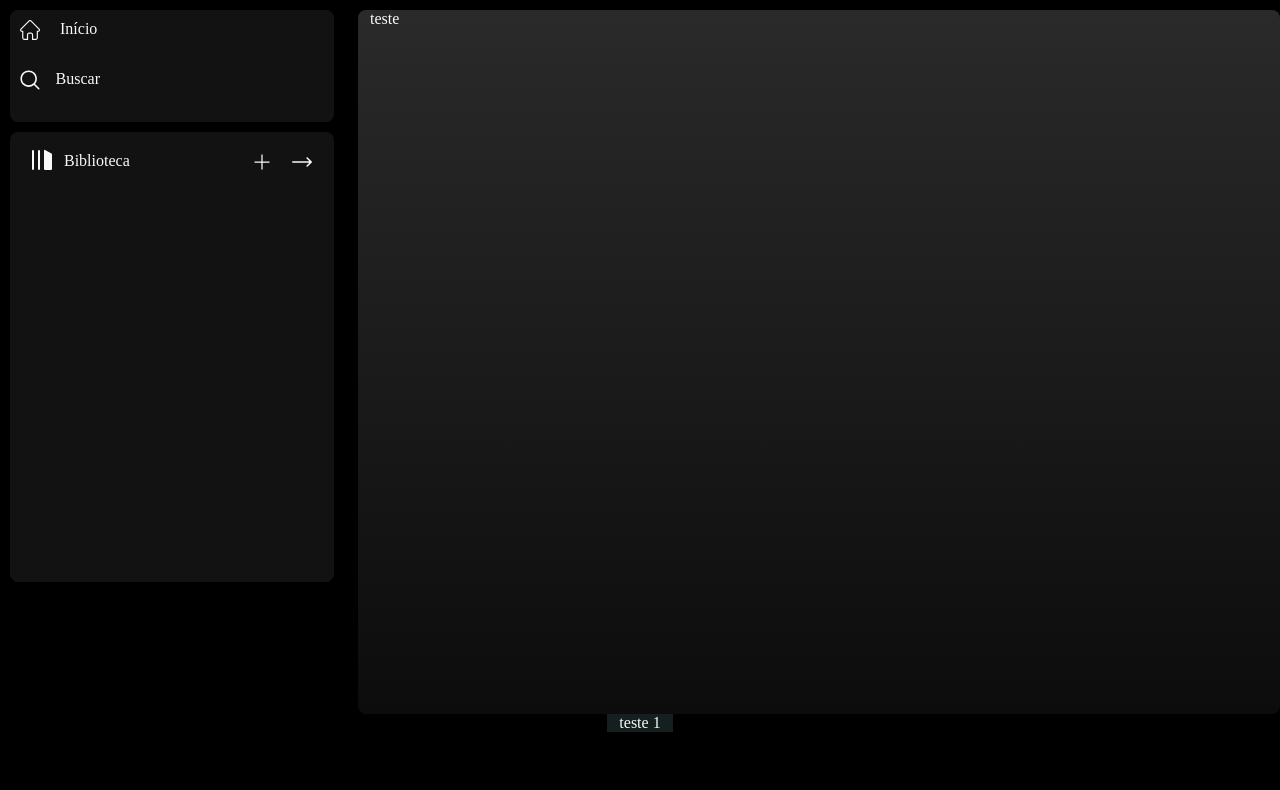
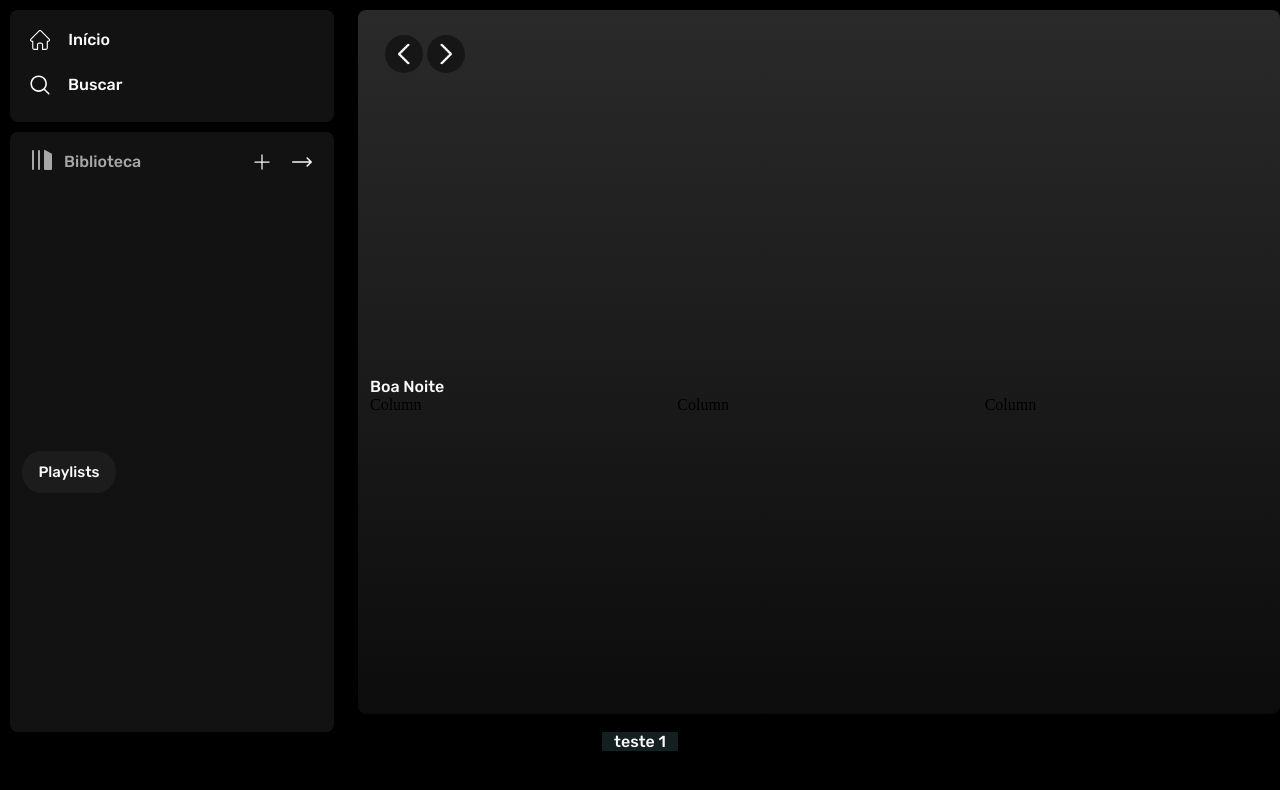
Before and after one commit to Ghostzinho/rework-spotify, a plain HTML site: page index.html in a window 1280 px wide. Drawn offline with nearby package versions, Linux system fonts and the light colour scheme.

Commit message:
alinhamento das coisas e inicio de hovers

```diff
--- a/index.html
+++ b/index.html
@@ -24,7 +24,7 @@
                     <div class="col"><p>Início</p></div>
                 </div>
                 <div class="icons-bg1">
-                    <div class="col iq"><svg width="20px" fill="#f9f9f9" version="1.1" xmlns="http://www.w3.org/2000/svg" viewBox="0 0 512 512" xmlns:xlink="http://www.w3.org/1999/xlink" enable-background="new 0 0 512 512" id="fi_118177"><g><path d="m495,466.1l-110.1-110.1c31.1-37.7 48-84.6 48-134 0-56.4-21.9-109.3-61.8-149.2-39.8-39.9-92.8-61.8-149.1-61.8-56.3,0-109.3,21.9-149.2,61.8-39.9,39.8-61.8,92.8-61.8,149.2 0,56.3 21.9,109.3 61.8,149.2 39.8,39.8 92.8,61.8 149.2,61.8 49.5,0 96.4-16.9 134-48l110.1,110c8,8 20.9,8 28.9,0 8-8 8-20.9 0-28.9zm-393.3-123.9c-32.2-32.1-49.9-74.8-49.9-120.2 0-45.4 17.7-88.2 49.8-120.3 32.1-32.1 74.8-49.8 120.3-49.8 45.4,0 88.2,17.7 120.3,49.8 32.1,32.1 49.8,74.8 49.8,120.3 0,45.4-17.7,88.2-49.8,120.3-32.1,32.1-74.9,49.8-120.3,49.8-45.4,0-88.1-17.7-120.2-49.9z"></path></g></svg></div>
+                    <div class="col-iq-lupa"><svg width="20px" fill="#f9f9f9" version="1.1" xmlns="http://www.w3.org/2000/svg" viewBox="0 0 512 512" xmlns:xlink="http://www.w3.org/1999/xlink" enable-background="new 0 0 512 512" id="fi_118177"><g><path d="m495,466.1l-110.1-110.1c31.1-37.7 48-84.6 48-134 0-56.4-21.9-109.3-61.8-149.2-39.8-39.9-92.8-61.8-149.1-61.8-56.3,0-109.3,21.9-149.2,61.8-39.9,39.8-61.8,92.8-61.8,149.2 0,56.3 21.9,109.3 61.8,149.2 39.8,39.8 92.8,61.8 149.2,61.8 49.5,0 96.4-16.9 134-48l110.1,110c8,8 20.9,8 28.9,0 8-8 8-20.9 0-28.9zm-393.3-123.9c-32.2-32.1-49.9-74.8-49.9-120.2 0-45.4 17.7-88.2 49.8-120.3 32.1-32.1 74.8-49.8 120.3-49.8 45.4,0 88.2,17.7 120.3,49.8 32.1,32.1 49.8,74.8 49.8,120.3 0,45.4-17.7,88.2-49.8,120.3-32.1,32.1-74.9,49.8-120.3,49.8-45.4,0-88.1-17.7-120.2-49.9z"></path></g></svg></div>
                     <div class="col"><p>Buscar</p></div>
                 </div>
             </div>
@@ -33,7 +33,7 @@
             <div class="col row biblioteca">
                 <div class="main-biblioteca">
                     <div class="icons-bg2">
-                        <span aria-hidden="true" class="IconWrapper__Wrapper-sc-16usrgb-0 jEDcnm icon-bb"><svg role="img" fill="#f9f9f9" height="24" width="24" aria-hidden="true" viewBox="0 0 24 24" data-encore-id="icon" class="Svg-sc-ytk21e-0 haNxPq"><path d="M3 22a1 1 0 0 1-1-1V3a1 1 0 0 1 2 0v18a1 1 0 0 1-1 1zM15.5 2.134A1 1 0 0 0 14 3v18a1 1 0 0 0 1 1h6a1 1 0 0 0 1-1V6.464a1 1 0 0 0-.5-.866l-6-3.464zM9 2a1 1 0 0 0-1 1v18a1 1 0 1 0 2 0V3a1 1 0 0 0-1-1z"></path></svg></span>
+                        <span aria-hidden="true" class="IconWrapper__Wrapper-sc-16usrgb-0 jEDcnm icon-bb"><svg role="img" fill="#a7a7a7" height="24" width="24" aria-hidden="true" viewBox="0 0 24 24" data-encore-id="icon" class="Svg-sc-ytk21e-0 haNxPq"><path d="M3 22a1 1 0 0 1-1-1V3a1 1 0 0 1 2 0v18a1 1 0 0 1-1 1zM15.5 2.134A1 1 0 0 0 14 3v18a1 1 0 0 0 1 1h6a1 1 0 0 0 1-1V6.464a1 1 0 0 0-.5-.866l-6-3.464zM9 2a1 1 0 0 0-1 1v18a1 1 0 1 0 2 0V3a1 1 0 0 0-1-1z"></path></svg></span>
                         <div class="col"><p>Biblioteca</p></div>
                     </div>
                     <div class="icons-biblioteca">
@@ -41,6 +41,7 @@
                     <svg fill="#f9f9f9" height="20" version="1.1" id="fi_545682" xmlns="http://www.w3.org/2000/svg" xmlns:xlink="http://www.w3.org/1999/xlink" x="0px" y="0px" viewBox="0 0 512 512" style="enable-background:new 0 0 512 512;" xml:space="preserve"><g><g><path d="M506.134,241.843c-0.006-0.006-0.011-0.013-0.018-0.019l-104.504-104c-7.829-7.791-20.492-7.762-28.285,0.068c-7.792,7.829-7.762,20.492,0.067,28.284L443.558,236H20c-11.046,0-20,8.954-20,20c0,11.046,8.954,20,20,20h423.557l-70.162,69.824c-7.829,7.792-7.859,20.455-0.067,28.284c7.793,7.831,20.457,7.858,28.285,0.068l104.504-104c0.006-0.006,0.011-0.013,0.018-0.019C513.968,262.339,513.943,249.635,506.134,241.843z"></path></svg>
                     </div>
                 </div>
+                <div class="playlist"><p>Playlists</p></div>
             </div>
         </div>
 
@@ -48,7 +49,25 @@
     <!--For you-->
     <div class="container text-center">
         <div class="row fy">
-            <div class="col"><p>teste</p></div>
+            <div class="arrows-fy">
+                <img class="pr-arrow" src="imagens/arrow.png" alt="arrow" style="width: 22px; background-color: #0e0e0eab; border-radius: 100%;">
+                <img class="pr-arrow" src="imagens/arrow.png" alt="arrow" style="-webkit-transform: scaleX(-1); transform: scaleX(-1); width: 22px; background-color: #0e0e0eab; border-radius: 100%;">
+            </div>
+            <div>
+                <div><p>Boa Noite</p></div>
+                <div class="row">
+                    <div class="col">
+                      Column
+                    </div>
+                    <div class="col">
+                      Column
+                    </div>
+                    <div class="col">
+                      Column
+                    </div>
+                  </div>
+                </div>
+            </div>
             </div>
     </div>
 </div>
--- a/style.css
+++ b/style.css
@@ -1,3 +1,5 @@
+@import url('https://fonts.googleapis.com/css2?family=Rubik:wght@400;500;600;700&display=swap');
+
 *{
     padding: 0;
     margin: 0;
@@ -8,6 +10,7 @@ body{
     box-sizing: border-box;
     margin-top: 10px;
     height: 100vh;
+
 }
 
 .container{
@@ -18,6 +21,9 @@ body{
 
 p{
     color: #f9f9f9;
+    font-family: 'Rubik', sans-serif;
+    font-weight: 500;
+
 }
 
 svg{
@@ -41,7 +47,7 @@ svg{
 .biblioteca{
     background-color: #121212;
     width: 324px;
-    height: 450px;
+    height: 75vh !important;
     margin-left: 10px;
     display: flex;
     flex-direction: row;
@@ -60,6 +66,7 @@ svg{
     height: 88vh;
     border-radius: 8px;
     margin-left: 0px;
+    align-items: start;
 }
 
 .sb{
@@ -98,10 +105,15 @@ svg{
 .icons-bg1{
     display: flex;
     flex-direction: row !important;
-    padding-top: 10px;
+    padding-top: 20px;
     padding-left: 10px;
-    margin-bottom: 20px;
+    margin-bottom: 5px;
+    margin-left: 10px;
     width: 80px;
+}
+
+.col-iq-lupa{
+    padding-right: 18px;
 }
 
 .icons-bg2{
@@ -113,19 +125,81 @@ svg{
     width: 80px;
 }
 
+.icons-bg2>.col>p{
+    display: flex;
+    flex-direction: row !important;
+    padding-left: 10px;
+    margin-bottom: 20px;
+    width: 80px;
+    color: #a7a7a7 !important;
+}
+
+.icons-bg2>.col>p:hover{
+    display: flex;
+    flex-direction: row !important;
+    padding-left: 10px;
+    margin-bottom: 20px;
+    width: 80px;
+    color: #f9f9f9 !important;
+}
+
+.icons-bg2>span>svg:hover{
+    fill: #f9f9f9 !important;
+}
+
 .main-biblioteca{
     display: flex;
     flex-direction: row;
     justify-content: space-between;
     padding-top: 10px;
     padding-left: 10px;
+    height: 100;
 }
 
 .icon-bb{
-    margin-right: 10px;
     margin-top: -4px;
 }
 
 .icons-biblioteca{
     margin-top: 10px;
 }
+
+.arrows-fy{
+    margin-top: 25px;
+    margin-left: 15px;
+}
+
+.arrows-fy>img{
+    padding: 8px;
+}
+
+.pr-arrow:hover{
+    background-color: #0a0a0a !important;
+}
+
+.playlist{
+    display: flex;
+    text-align: center;
+}
+
+.playlist>p{
+    background-color: #1C1C1C !important;
+    border-radius: 20px;
+    width: 80px;
+    height: 30px;
+    padding-top: 12px;
+    padding-left: 7px;
+    padding-right: 7px;
+    font-size: 15px;
+}
+
+.playlist>p:hover{
+    background-color: #272727 !important;
+    border-radius: 20px;
+    width: 80px;
+    height: 30px;
+    padding-top: 12px;
+    padding-left: 7px;
+    padding-right: 7px;
+    font-size: 15px;
+}
```
Also changed, not shown: imagens/arrow.png (added).
